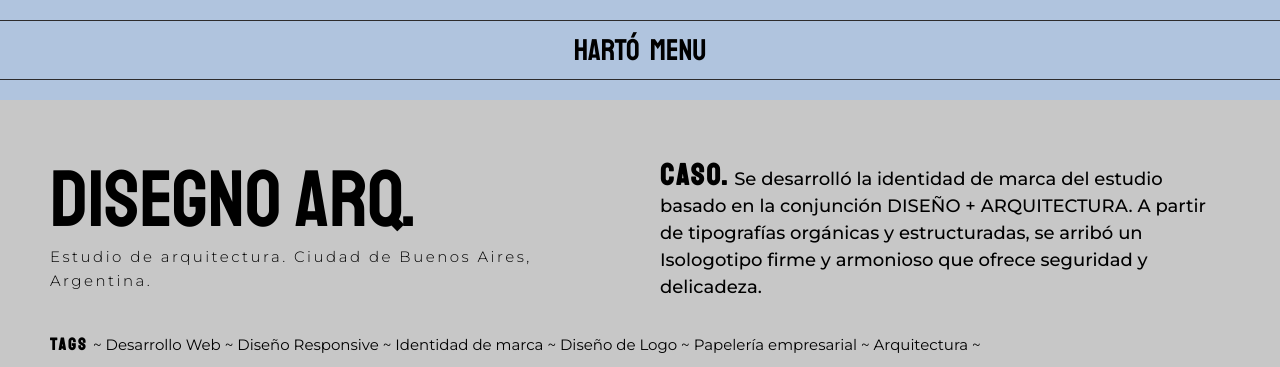
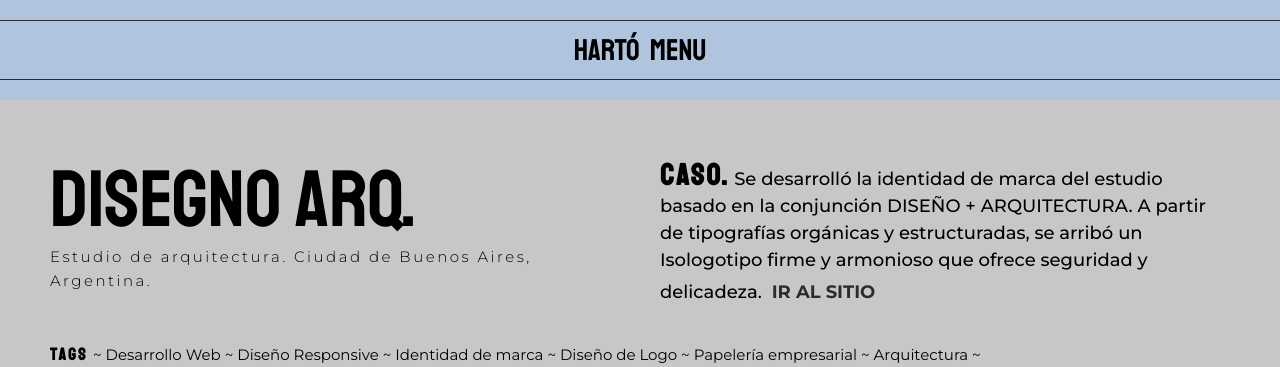
Before and after one commit to sebastgarcia/Harto, a website: page disegnoarq.html in a window 1280 px wide. Shown: the top 367 px of the page. Drawn offline with nearby package versions, Linux system fonts and the light colour scheme; a web font is replaced by a local one.

Commit message:
[ADD] Se agrego el enlace al proyecto disegnoarq

```diff
--- a/disegnoarq.html
+++ b/disegnoarq.html
@@ -91,7 +91,7 @@
             <p class="tituloProyecto__bajada">Estudio de arquitectura. Ciudad de Buenos Aires, Argentina.</p>
         </div>
         <div class="col-12 col-md-6 pr-md-5 p-0">
-            <h2 class="tituloProyecto__descripcion"><strong>CASO.</strong> Se desarrolló la identidad de marca del estudio basado en la conjunción DISEÑO + ARQUITECTURA. A partir de tipografías orgánicas y estructuradas, se arribó un Isologotipo firme y armonioso que ofrece seguridad y delicadeza.</h2>
+            <h2 class="tituloProyecto__descripcion"><strong>CASO.</strong> Se desarrolló la identidad de marca del estudio basado en la conjunción DISEÑO + ARQUITECTURA. A partir de tipografías orgánicas y estructuradas, se arribó un Isologotipo firme y armonioso que ofrece seguridad y delicadeza. <a href="https://disegnoarq.com.ar/"><b>IR AL SITIO</b></a></h2>
         </div>
 
         <div class="row p-0 m-0 pt-5">
--- a/scss/_normalize.scss
+++ b/scss/_normalize.scss
@@ -96,6 +96,17 @@ a:hover {
             line-height: 3rem;
             letter-spacing: 0.25rem;
         }
+
+        a{
+            color: $GrisOscuro !important;
+
+            &:hover {
+                color: $Rojo !important;
+            }
+
+        }
+
+
     }
 
     &__tags{
```
Also changed, not shown: css/index.css.
